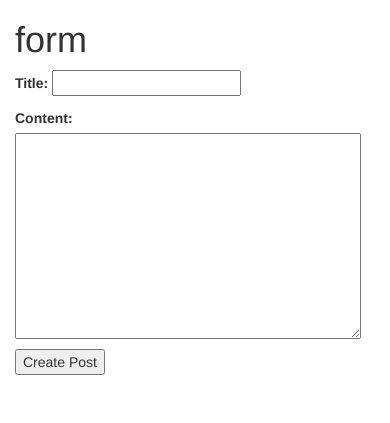
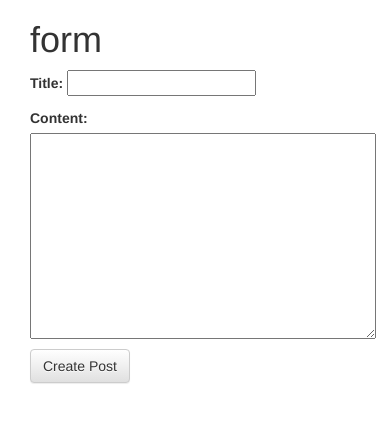
Before and after one commit to dbw1/d_blog_1, a Django app: page /posts/create/ in a window 390 px wide. Shown: the top 423 px of the page. Run offline with Django 3.2, Linux system fonts and the light colour scheme; some libraries are stand-ins or nearby versions.

Commit message:
Modified html to match base templates in spacing and to refine msgs.

```diff
--- a/templates/base.html
+++ b/templates/base.html
@@ -19,12 +19,16 @@
 			{% endblock style %}
 
 		</style>
+
 	</head>
 
 <body>
 
+
+
+<div class='container'>
 {% include "message_display.html" %}
-<div class='container'>
+
 {% block content %}
 {% endblock content %}
 </div>
--- a/templates/message_display.html
+++ b/templates/message_display.html
@@ -1,5 +1,7 @@
 
 {% if messages %}
+	<div class = 'col-sm-6 col-sm-offset-1'>
+
 	<div class="messages">
 
 		<ul class="messages">
@@ -7,6 +9,6 @@
 		    <li{% if message.tags %} class="{{ message.tags }}"{% endif %}>{{ message }}</li>
 		    {% endfor %}
 		</ul>
-
+	</div>
 	</div>
 {% endif %}
--- a/templates/post_form.html
+++ b/templates/post_form.html
@@ -1,12 +1,12 @@
 {% extends "base.html" %}
 
 {% block content %}
-{{ block.super }}
+<div class = 'col-sm-6 col-sm-offset-1'>
 <h1>form</h1>
 
 <form method='POST' action=''>{% csrf_token %} <!-- each time you need to Post data, need this csrf, security token; ensures that the data is being sent from your site -->
 {{ form.as_p }}
-<input type ='submit' value = 'Create Post'/>
+<input type ='submit' class='btn btn-default' value = 'Create Post'/>
 </form>
-
+</div>
 {% endblock content %}
```
